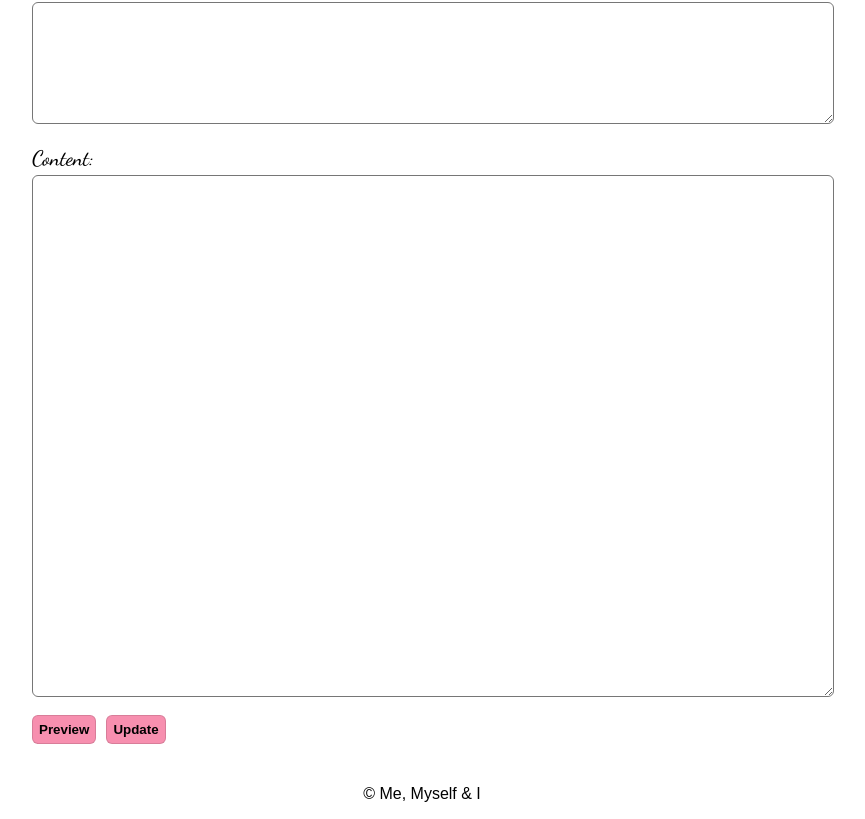
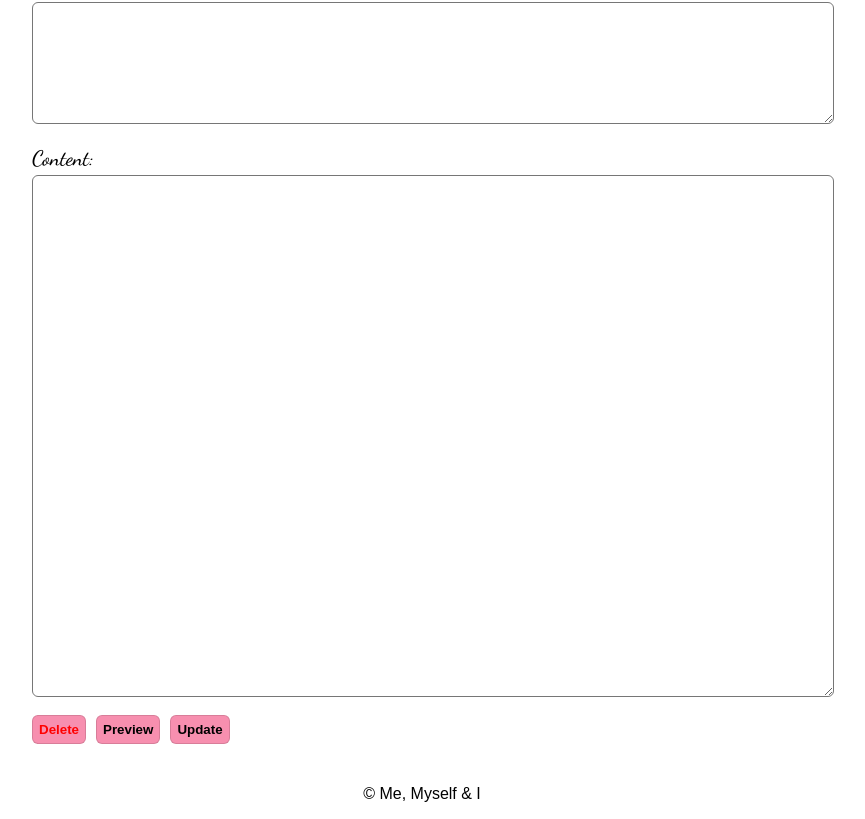
Before and after one commit to calebeds/ng-blog, an Angular app: page /dashboard/1 in a window 1280 px wide. Shown: the part 491-1310 px from the top of the page, without its empty margins (218-1083 px from the left). Built offline with nearby package versions, Linux system fonts and the light colour scheme; no server answers; a web font is replaced by a local one.

Commit message:
delete article from dashboard path

```diff
--- a/src/app/dashboard/edit-article/edit-article.component.html
+++ b/src/app/dashboard/edit-article/edit-article.component.html
@@ -24,6 +24,7 @@
         <textarea class="content" [(ngModel)]="article.content"></textarea>
     </div>
     <div>
+        <button (click)="deleteArticle()" style="color: red; margin-right: 10px">Delete</button>
         <button (click)="viewPreview()" style="margin-right: 10px">Preview</button>
         <button (click)="updateArticle()">Update</button>
         <div *ngIf="saved" style="color: green">Saved.
--- a/src/app/dashboard/edit-article/edit-article.component.ts
+++ b/src/app/dashboard/edit-article/edit-article.component.ts
@@ -50,4 +50,19 @@ export class EditArticleComponent implements OnInit {
     this.router.navigateByUrl(`/dashboard/preview/${this.article.key}`)
   }
 
+  deleteArticle(): void {
+    this.saved = false;
+
+    const deletionConfirmed = confirm(`Deleting ${this.article.title} - Are you sure?`);
+    if(deletionConfirmed) {
+      this.dashboardService.deleteArticle(this.article.id).subscribe(
+        () => {
+          this.router.navigateByUrl('dashboard');
+        },
+        error => {
+          alert(error.error.message);
+        });
+    }
+  }
+
 }
--- a/src/app/service/dashboard.service.ts
+++ b/src/app/service/dashboard.service.ts
@@ -11,9 +11,7 @@ export class DashboardService {
 
     // private readonly URL = 'http://localhost:8000';
 
-    constructor (private http: HttpClient) {
-
-    }
+    constructor (private http: HttpClient) {}
 
     getArticles(): Observable<Article[]> {
         return this.http.get<Article[]>(`${environment.apiUrl}/dashboard/overview`);
@@ -30,4 +28,8 @@ export class DashboardService {
     updateArticle(article: Article): Observable<Article> {
         return this.http.put<Article>(`${environment.apiUrl}/dashboard/article`, article);
     }
+
+    deleteArticle(id: number): Observable<unknown> {
+        return this.http.delete<unknown>(`${environment.apiUrl}/dashboard/article/${id}`)
+    }
 }
```
